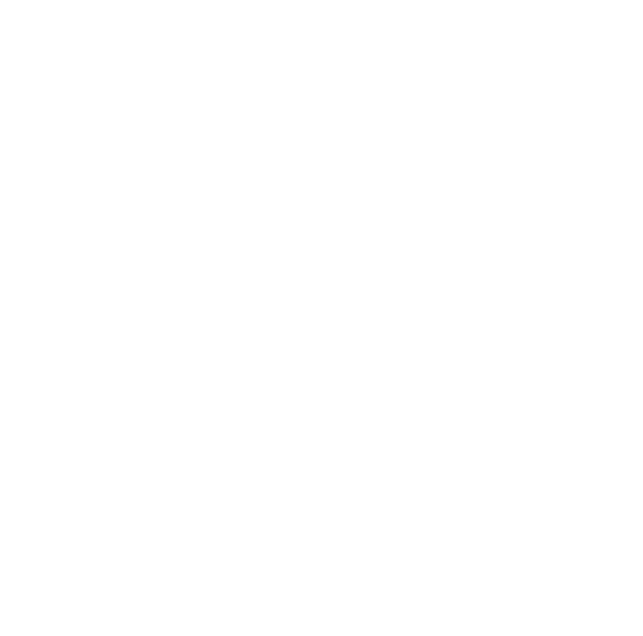
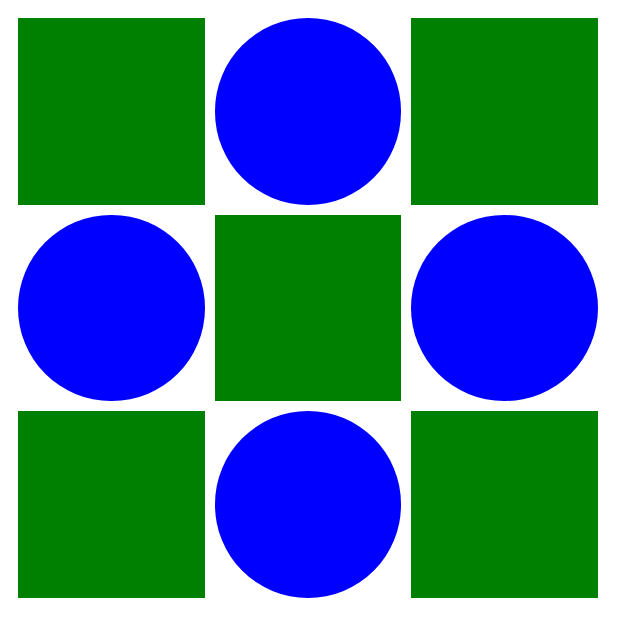
Before and after one commit to keshav7662/Squares-and-Circles---SME-Intern---Coding-Questions---q1v6gyj4tbap, a plain HTML site: page index.html in a window 1280 px wide. Shown: the whole page, without its empty margins (0-643 px from the left). Drawn offline with Linux system fonts and the light colour scheme.

Commit message:
Solved the task

```diff
--- a/styles.css
+++ b/styles.css
@@ -1,9 +1,25 @@
 .outer-square {
-  /* your css goes here */
+  width: 600px;
+  height: 600px;
+  background-color: #fff;
+  display: grid;
+  grid-template-columns: repeat(3, 1fr);
+  grid-template-rows: repeat(3, 1fr);
+  gap: 10px;
+  padding: 10px;
+  box-sizing: border-box;
 }
+
+.inner-square, .circle {
+  width: 100%;
+  height: 100%;
+}
+
 .inner-square {
-  /* your css goes here */
+  background-color: green;
 }
+
 .circle {
-  /* your css goes here */
+  background-color: blue;
+  border-radius: 50%;
 }
```
